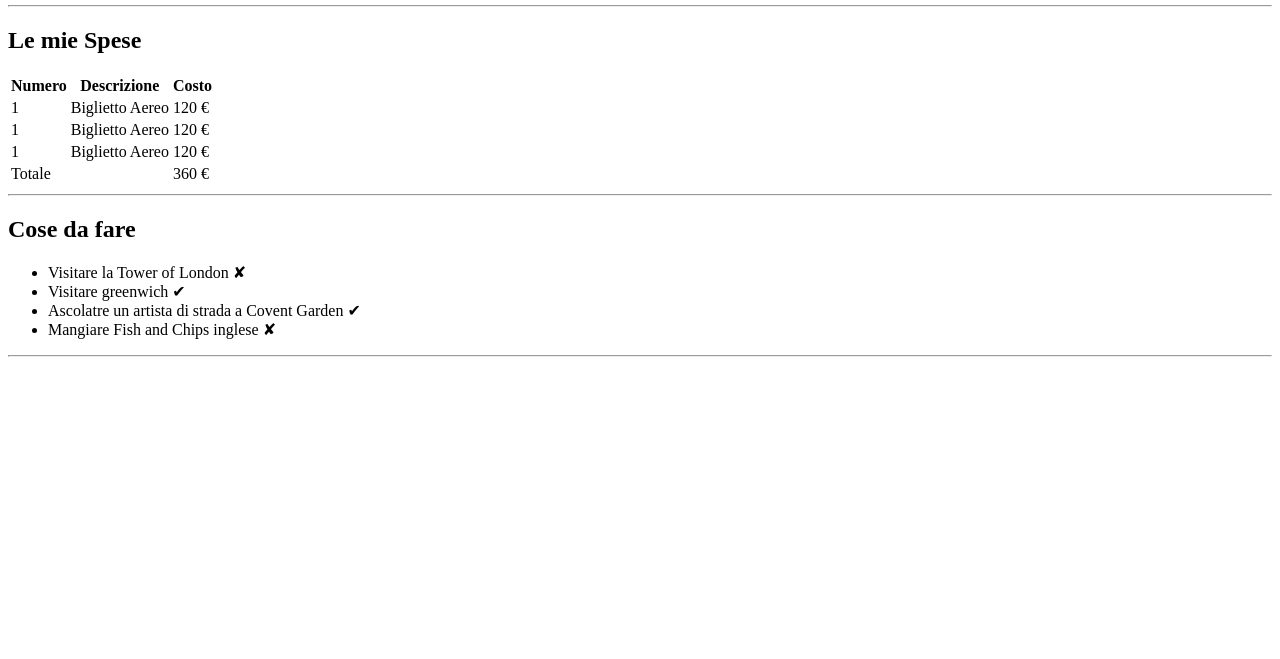
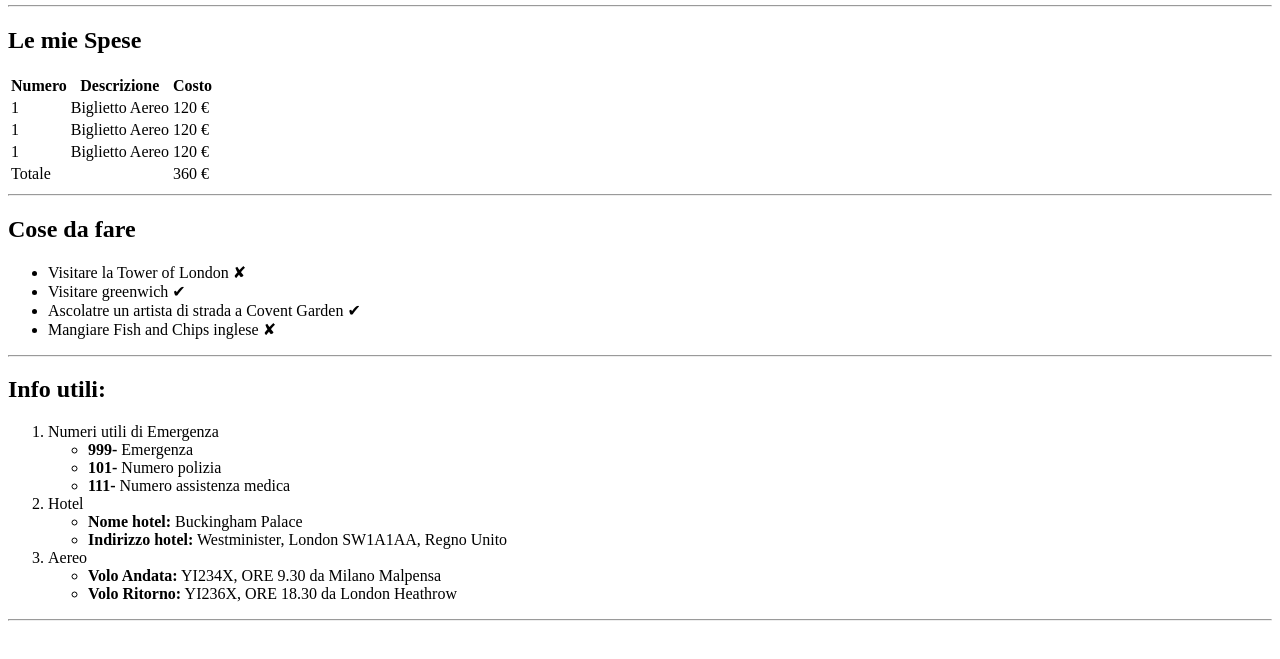
Before and after one commit to martinaleandribasile/-html-london-trip, a plain HTML site: page index.html in a window 1280 px wide. Shown: the part 101-760 px from the top of the page. Drawn offline with Linux system fonts and the light colour scheme.

Commit message:
1)Section.Info: Create H2Subtitle and OL with an UL inside 2) Add HR between Section.Info and Section.Photo

```diff
--- a/index.html
+++ b/index.html
@@ -76,9 +76,32 @@
         </section>
         <hr>
         <section class="Info">
-
+            <h2>Info utili:</h2>
+            <div>
+                <ol>
+                    <li> Numeri utili di Emergenza
+                        <ul>
+                            <li><strong>999-</strong> Emergenza</li>
+                            <li><strong>101-</strong> Numero polizia</li>
+                            <li><strong>111-</strong> Numero assistenza medica</li>
+                        </ul>
+                    </li>
+                    <li>Hotel
+                        <ul>
+                            <li><strong>Nome hotel:</strong> Buckingham Palace</li>
+                            <li><strong>Indirizzo hotel:</strong> Westminister, London SW1A1AA, Regno Unito</li>
+                        </ul>
+                    </li>
+                    <li>Aereo
+                        <ul>
+                            <li><strong>Volo Andata:</strong> YI234X, ORE 9.30 da Milano Malpensa</li>
+                            <li><strong>Volo Ritorno:</strong> YI236X, ORE 18.30 da London Heathrow</li>
+                        </ul>
+                    </li>
+                </ol>
+            </div>
         </section>
-
+        <hr>
         <section class="Photo">
 
         </section>
```
